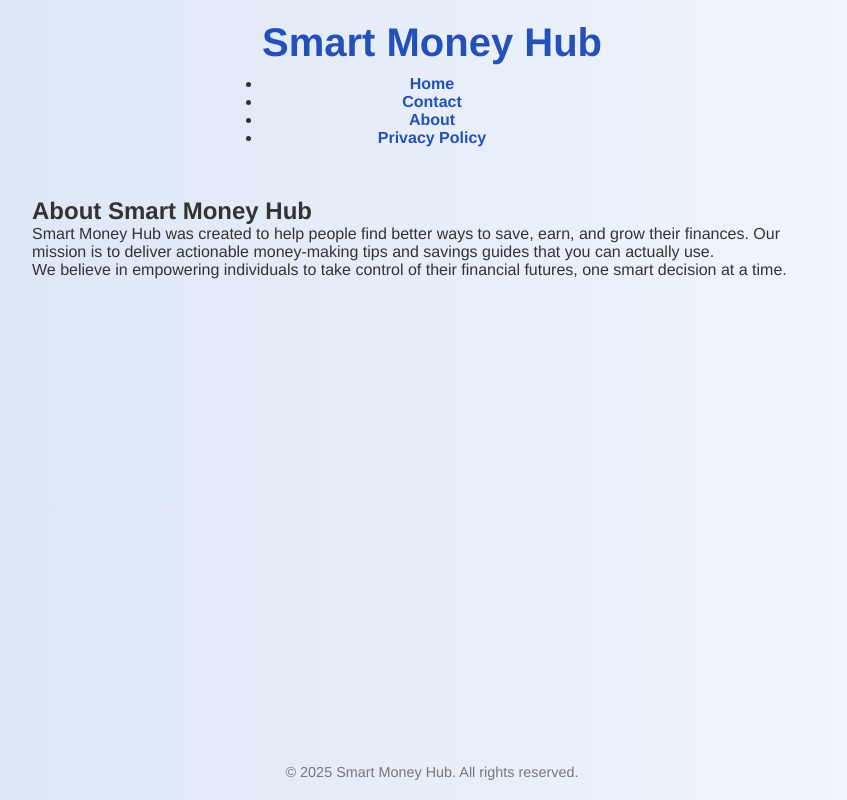
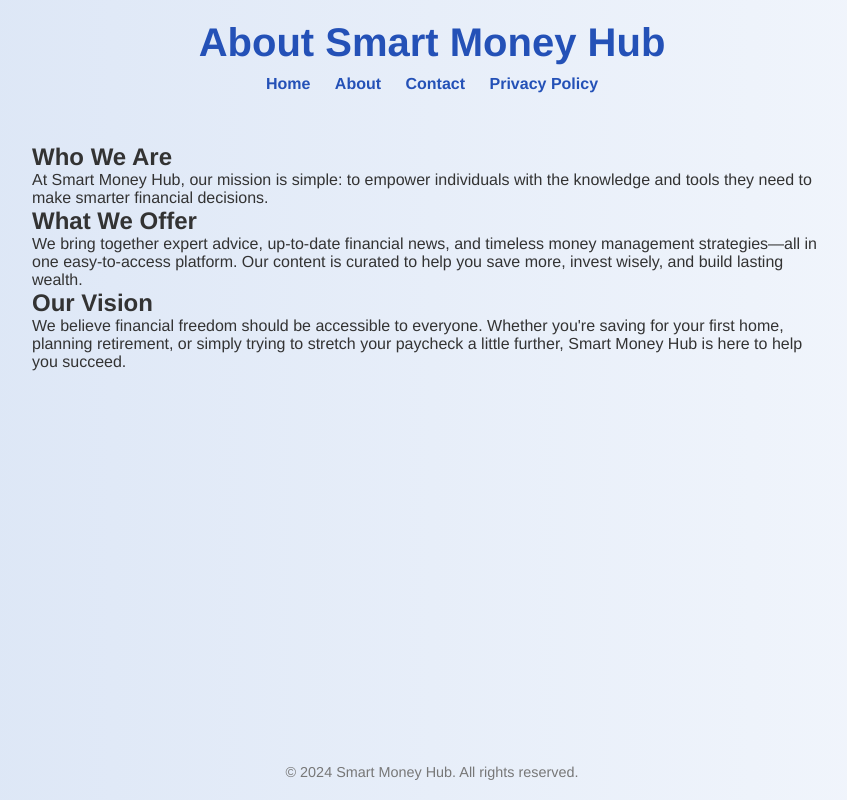
Before and after one commit to Mnrasheed2290/SmartMoneyHub-, a website: page about.html in a window 1280 px wide. Shown: the whole page, without its empty margins (208-1055 px from the left). Drawn offline with Linux system fonts and the light colour scheme.

Commit message:
Update about.html

```diff
--- a/about.html
+++ b/about.html
@@ -2,37 +2,41 @@
 <html lang="en">
 <head>
   <meta charset="UTF-8">
-  <meta name="viewport" content="width=device-width, initial-scale=1">
-  <title>About Us - Smart Money Hub</title>
+  <meta name="viewport" content="width=device-width, initial-scale=1.0">
+  <meta name="description" content="About Smart Money Hub - Learn how we help you manage and grow your finances.">
+  <title>About Us | Smart Money Hub</title>
+
+  <!-- AdSense Activation Script -->
+  <script async src="https://pagead2.googlesyndication.com/pagead/js/adsbygoogle.js?client=ca-pub-7519055218598456" crossorigin="anonymous"></script>
+
   <link rel="stylesheet" href="style.css">
 </head>
 <body>
   <header>
-    <div class="container">
-      <h1>Smart Money Hub</h1>
-      <nav>
-        <ul>
-          <li><a href="index.html">Home</a></li>
-          <li><a href="contact.html">Contact</a></li>
-          <li><a href="about.html">About</a></li>
-          <li><a href="privacy-policy.html">Privacy Policy</a></li>
-        </ul>
-      </nav>
-    </div>
+    <h1>About Smart Money Hub</h1>
+    <nav>
+      <a href="index.html">Home</a>
+      <a href="about.html">About</a>
+      <a href="contact.html">Contact</a>
+      <a href="privacy-policy.html">Privacy Policy</a>
+    </nav>
   </header>
 
-  <main class="container">
-    <section class="hero">
-      <h2>About Smart Money Hub</h2>
-      <p>Smart Money Hub was created to help people find better ways to save, earn, and grow their finances. Our mission is to deliver actionable money-making tips and savings guides that you can actually use.</p>
-      <p>We believe in empowering individuals to take control of their financial futures, one smart decision at a time.</p>
+  <main>
+    <section>
+      <h2>Who We Are</h2>
+      <p>At Smart Money Hub, our mission is simple: to empower individuals with the knowledge and tools they need to make smarter financial decisions.</p>
+
+      <h2>What We Offer</h2>
+      <p>We bring together expert advice, up-to-date financial news, and timeless money management strategies—all in one easy-to-access platform. Our content is curated to help you save more, invest wisely, and build lasting wealth.</p>
+
+      <h2>Our Vision</h2>
+      <p>We believe financial freedom should be accessible to everyone. Whether you're saving for your first home, planning retirement, or simply trying to stretch your paycheck a little further, Smart Money Hub is here to help you succeed.</p>
     </section>
   </main>
 
   <footer>
-    <div class="container">
-      <p>&copy; 2025 Smart Money Hub. All rights reserved.</p>
-    </div>
+    <p>&copy; 2024 Smart Money Hub. All rights reserved.</p>
   </footer>
 </body>
 </html>
```
